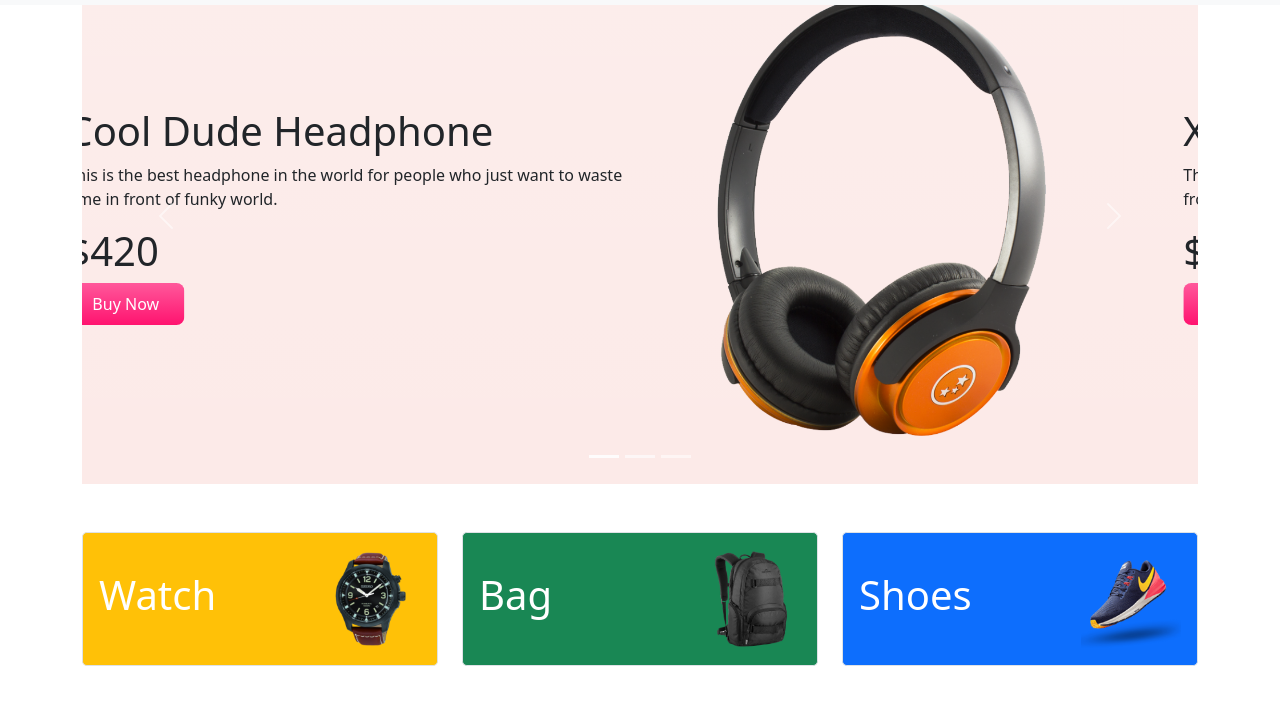
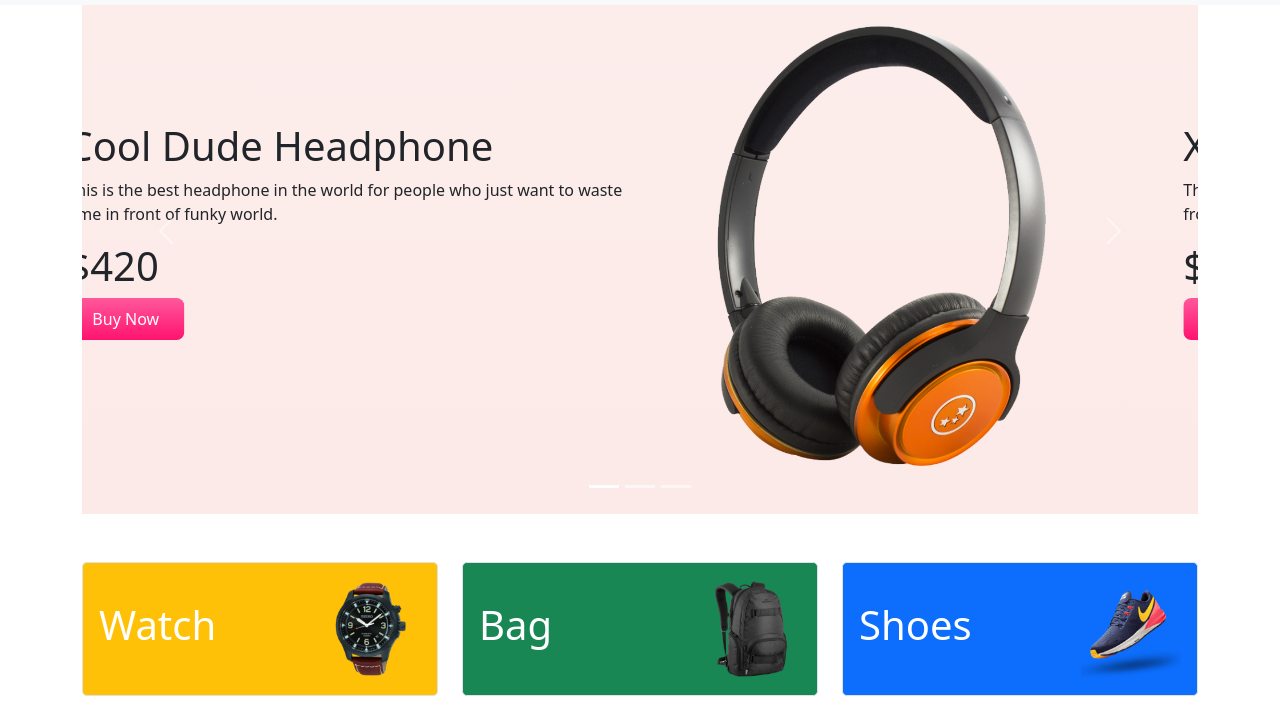
Before and after one commit to Hasankoysor/panda-commerce-with-bootstraps, a plain HTML site: page index.html in a window 1280 px wide. Shown: the part 52-763 px from the top of the page. Drawn offline with nearby package versions, Linux system fonts and the light colour scheme.

Commit message:
hello git

```diff
--- a/style.css
+++ b/style.css
@@ -11,3 +11,6 @@
   border-radius: 8px;
   padding: 9px 25px;
 }
+.carousel-inner img {
+  margin-top: 30px;
+}
```
